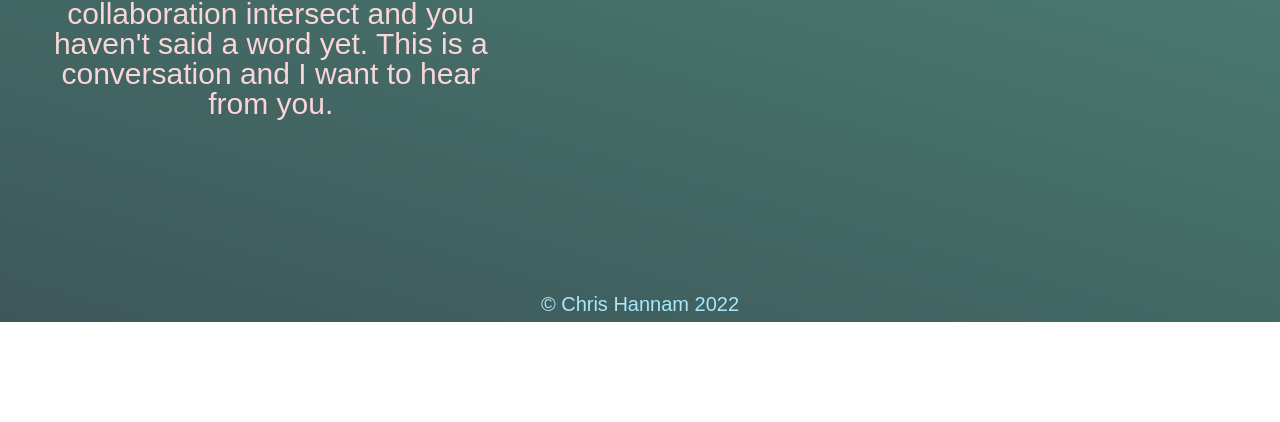
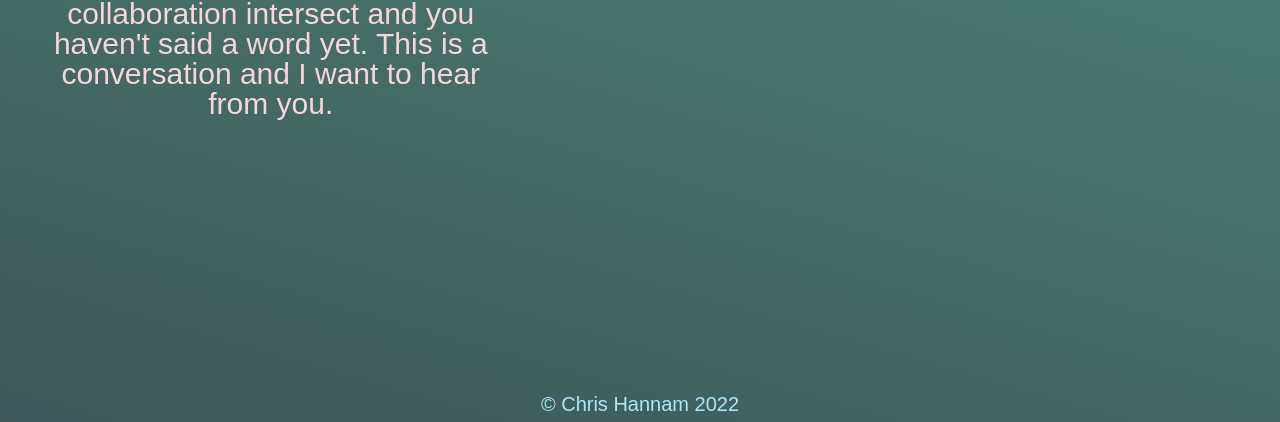
Before and after one commit to noodulcode/ChristopherHannam_T1A2, a plain HTML site: page src/index.html in a window 1280 px wide. Shown: the part 772-1194 px from the top of the page. Before the commit the page ends 1094 px from the top, so only its background shows below. Drawn offline with Linux system fonts and the light colour scheme; a web font is replaced by a local one.

```diff
--- a/src/styles.css
+++ b/src/styles.css
@@ -188,7 +188,7 @@
     font-size: 2rem;
     text-align: center;
     color: var(--color-accent);
-    margin-top: 20rem;
+    margin-top: 30rem;
 }
 /* everything above has been checked */
 
```
Also changed, not shown: src/index.html (+1 -1 lines).
